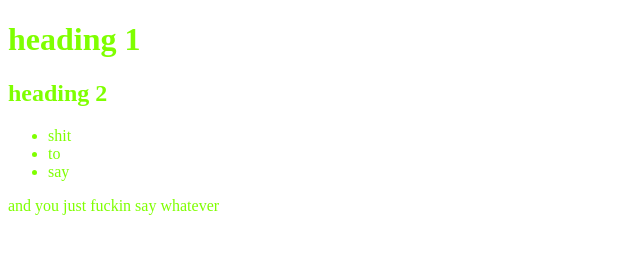
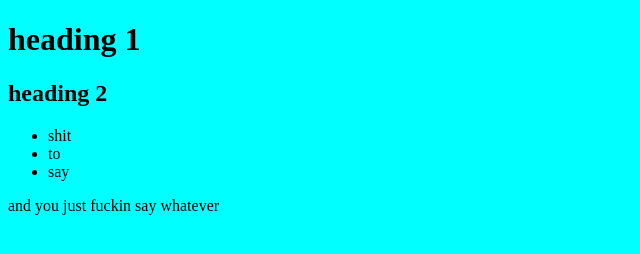
Before and after one commit to chillwill666/chillwill, a plain HTML site: page index.html in a window 1280 px wide. Shown: the whole page, without its empty margins (0-640 px from the left). Drawn offline with Linux system fonts and the light colour scheme.

Commit message:
style body

```diff
--- a/style.css
+++ b/style.css
@@ -4,5 +4,9 @@ head {
     background-size: auto;
 }
 body {
-    color: chartreuse;
+    background-color: aqua;
+    background-position: top;
+    border-bottom-width: inherit;
+    border-bottom-color: darkblue;
+    border-bottom: 15px;
 }
```
